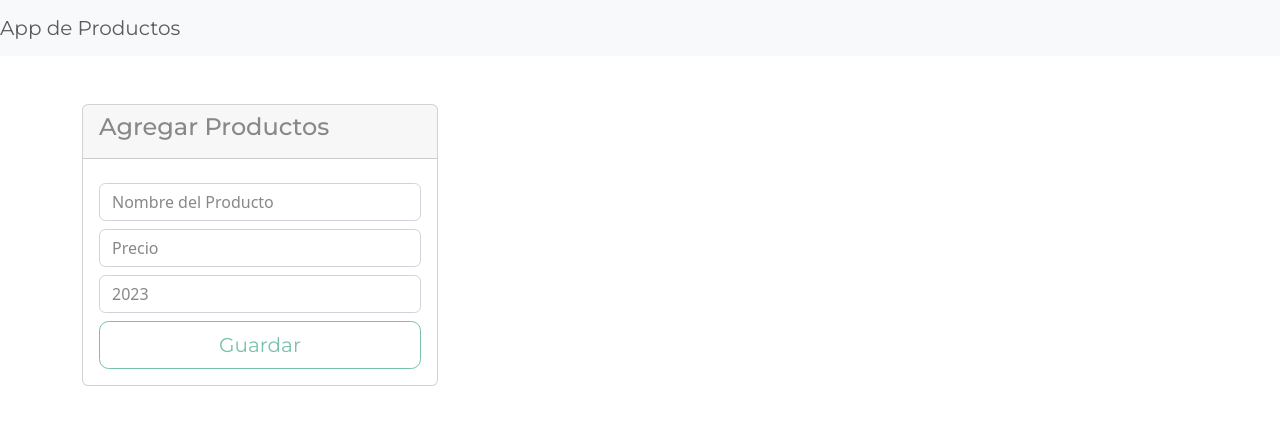
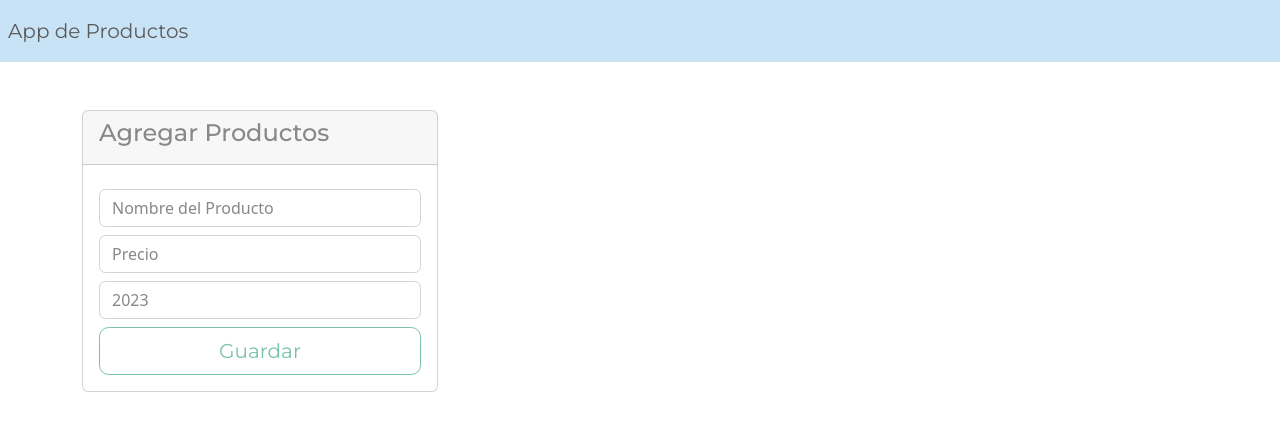
Before and after one commit to stardaymar/app-productos, a plain HTML site: page index.html in a window 1280 px wide. Drawn offline with Linux system fonts and the light colour scheme.

Commit message:
Cambios de estilos en el nav

```diff
--- a/index.html
+++ b/index.html
@@ -11,8 +11,8 @@
   </head>
   <body>
     <!--NAVEGACION-->
-    <nav class="navbar navbar-light bg-light">
-      <a href="/" class="navbar-brand"> App de Productos </a>
+    <nav class="navbar navbar-light" style="background-color: #c9e3f6">
+      <a href="/" class="navbar-brand p-2"> App de Productos </a>
     </nav>
 
     <div class="container">
```
